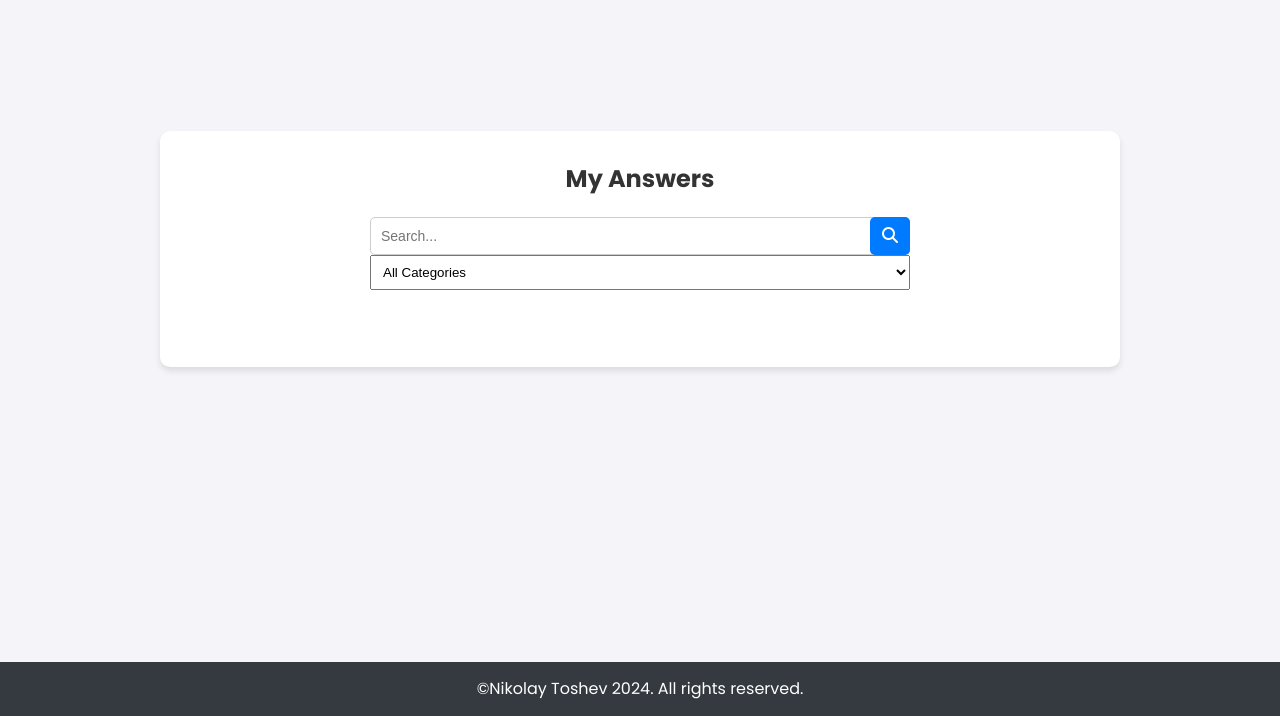
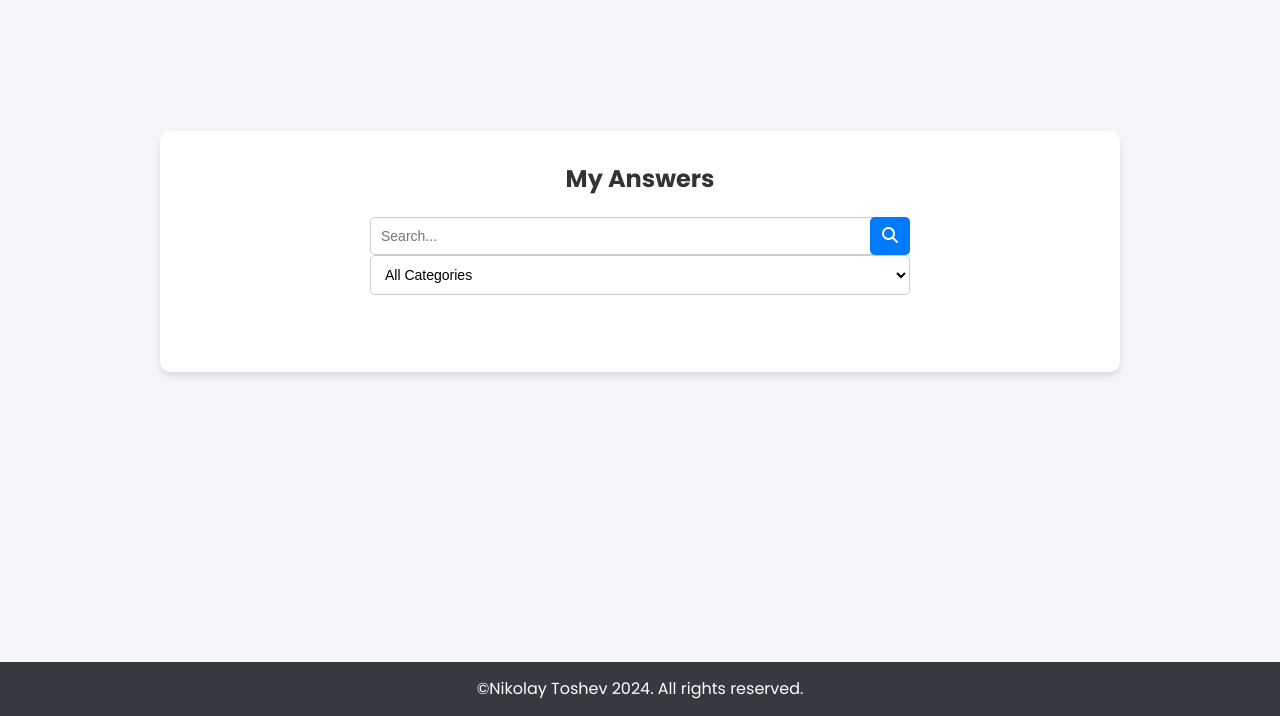
Before and after one commit to Nikolay-Toshev/PharmaQ, a Django app: page /consultations/answers/user/1/list/ in a window 1280 px wide. Shown: the part 84-800 px from the top of the page. Run offline with Django 5.2, Linux system fonts and the light colour scheme; the visitor is signed in with stand-in values (Sample User, id 1); data comes from the database, SQL or seed files in the repository; data that the repository does not hold is empty.

Commit message:
refactor: change the search form css

```diff
--- a/PharmaQ/static/css/forms.css
+++ b/PharmaQ/static/css/forms.css
@@ -209,3 +209,19 @@ details:not([open]):hover {
     padding-bottom: 2rem;
     width: 60%;
 }
+
+.search-form select {
+    width: 100%;
+    padding: 10px;
+    font-size: 14px;
+    border: 1px solid #ccc;
+    border-radius: 5px;
+    box-sizing: border-box;
+    background-color: #fff;
+}
+
+.search-form select:focus {
+    border-color: #007bff;
+    outline: none;
+    box-shadow: 0 0 5px rgba(0, 123, 255, 0.7);
+}
```
